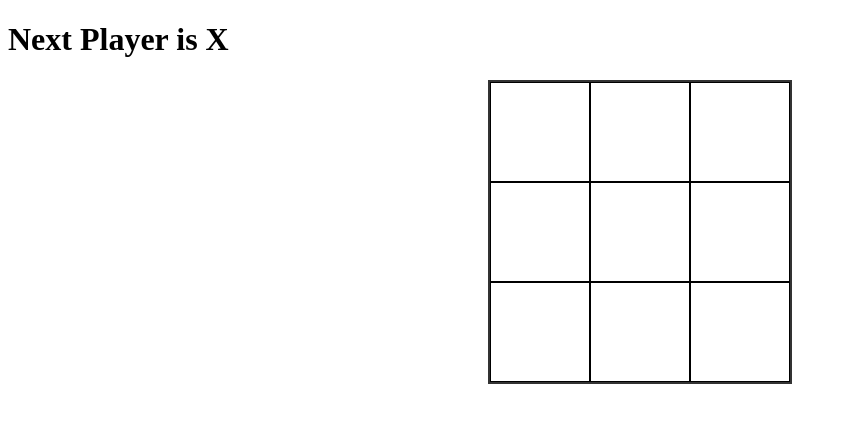
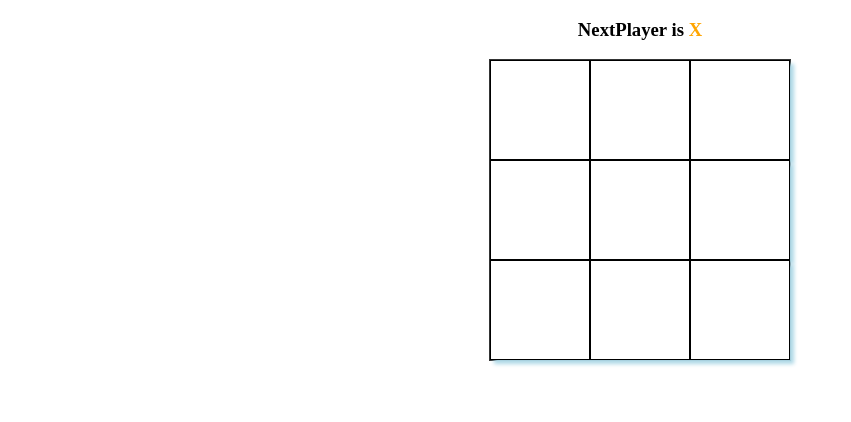
Before and after one commit to Kinuganjhu/Test, a React (Vite) app: page / in a window 1280 px wide. Shown: the top 422 px of the page, without its empty margins (0-851 px from the left). Built offline with nearby package versions, Linux system fonts and the light colour scheme.

Commit message:
Status Message

```diff
--- a/src/App.jsx
+++ b/src/App.jsx
@@ -2,14 +2,12 @@ import React, { useState } from 'react';
 import './styles.scss';
 import Board from './Components/Board';
 import calculateWinner from './Components/winner';
-
+import StatusMessage from './Components/statusMessage';
 export default function App() {
   const [squares, setSquares] = useState(Array(9).fill(null));
   const [isXNext, setIsXNext] = useState(true); // Changed initial value to true
-  const winner = calculateWinner(squares); // Renamed 'Winner' to 'winner' for consistency
+  const winner = calculateWinner(squares); // 'Winner' to 'winner' for consistency
 
-  const nextPlayer = isXNext ? 'X' : 'O';
-  const statusMessage = winner ? `Winner is ${winner}` : `Next Player is ${nextPlayer}`;
 
   const handleSquareClick = (clickedPosition) => {
     if (squares[clickedPosition] || winner) {
@@ -30,7 +28,8 @@ export default function App() {
 
   return (
     <div className='App'>
-      <h1>{statusMessage}</h1>
+      <StatusMessage winner = {winner} squares = {squares} isXNext = {isXNext}/>
+
       <Board squares={squares} handleSquareClick={handleSquareClick} />
     </div>
   );
--- a/src/Components/Board.jsx
+++ b/src/Components/Board.jsx
@@ -18,7 +18,7 @@ const Board = ({ squares, handleSquareClick }) => {
 
         {/* Second line row */}
         <div className='board-row'>
-          {renderSquare(3)}
+         {renderSquare(3)}
           {renderSquare(4)}
           {renderSquare(5)}
         </div>
--- /dev/null
+++ b/src/Components/statusMessage.jsx
@@ -0,0 +1,47 @@
+const StatusMessage = ({ isXNext, squares, winner }) => {
+  const noMovesLeft = squares.every(squareValue => squareValue !== null);
+  const nextPlayer = isXNext ? 'X' : 'O';
+
+  const renderMessage = () => {
+    if (winner) {
+      return (
+        <>
+          winner is {' '}
+          <span className = {isXNext ?'text-orange': 'text-green'}>{winner}</span>
+        </>
+      );
+    }
+
+    if (!winner && noMovesLeft) {
+      return (
+        <>
+
+          <span className = 'text-orange'> O</span> and {' '}
+          <span className = 'text-gree n'> X</span>
+
+        </>
+      );
+    }
+
+    if (!winner && !noMovesLeft) {
+      return (
+        <>
+          NextPlayer is { ' '}
+          <span className = {isXNext?'text-orange': 'text-green'}>
+            {nextPlayer}
+          </span>
+        </>
+      );
+    }
+
+    return null;
+  };
+
+  return (
+    <>
+      <div><h3 style = {{textAlign: 'center'}}>{renderMessage()}</h3></div>
+    </>
+  );
+};
+
+export default StatusMessage;
--- a/src/styles.scss
+++ b/src/styles.scss
@@ -10,20 +10,21 @@
 
   &:hover {
     background-color: lightblue;
-
   }
-  }
+}
 
 .board {
   width: 300px; /* Adjust the width to your preference */
   margin: 0 auto;
-  border: 2px solid #333;
+
+  border: 1px solid #333;
   display: flex;
   flex-direction: column;
 }
 
 .board-row {
   display: flex;
+  box-shadow: 4px 4px 4px lightblue;
 }
 
 .board-row div {
@@ -45,3 +46,16 @@
 .board-row div.O {
   color: red;
 }
+
+.text-green {
+  color: green;
+}
+
+.text-orange {
+  color: orange;
+}
+
+.status-message {
+  font-size: 24px;
+  margin-bottom: 20px;
+}
```
